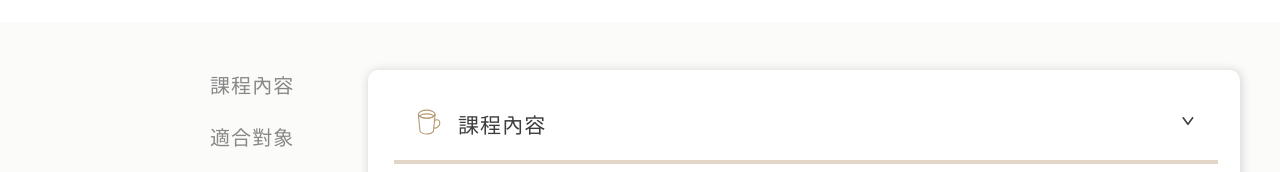
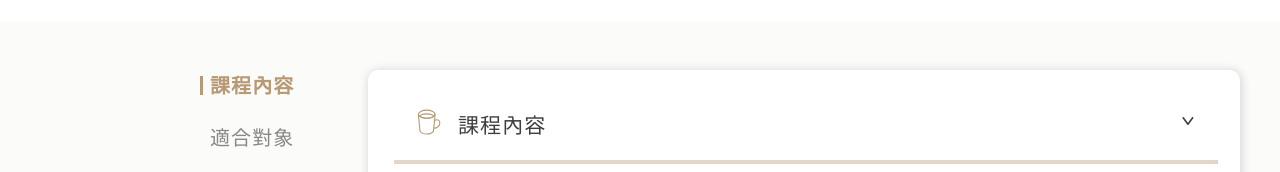
Before and after one commit to hunter850/coffee_react, a React (Create React App) app: page /course/detailed/1 in a window 1280 px wide. Shown: the part 776-948 px from the top of the page. Built offline with nearby package versions, Linux system fonts and the light colour scheme.

Commit message:
課程路徑高亮2.0

```diff
--- a/src/component/Course/CourseDetailed/CoursePath/CoursePath.css
+++ b/src/component/Course/CourseDetailed/CoursePath/CoursePath.css
@@ -9,6 +9,11 @@
 }
 .CoursePaths {
     padding-bottom: 23px;
+    cursor: pointer;
+}
+
+.CoursePaths:hover {
+    color: #b79973;
 }
 
 .focus {
--- a/src/component/Course/CourseDetailed/CoursePath/CoursePath.jsx
+++ b/src/component/Course/CourseDetailed/CoursePath/CoursePath.jsx
@@ -1,20 +1,12 @@
 import "./CoursePath.css";
-
-import { useState } from "react";
-const initState = (items) => {
-    const menuItems = [];
-    for (let i = 0; i < items.length; i++) {
-        menuItems.push({
-            id: i + 1,
-            name: items[i],
-            focus: false,
-        });
-    }
-
-    return menuItems;
-};
+import { useState, useEffect } from "react";
 
 function CoursePath() {
+    // 初次渲染預設高亮顯示
+    useEffect(() => {
+        setStart(0);
+    }, []);
+
     const coursePaths = [
         "課程內容",
         "適合對象",
@@ -22,23 +14,36 @@ function CoursePath() {
         "報名資訊",
         "注意事項",
     ];
+    // 初始高亮的狀態
+    const [start, setStart] = useState(1);
+    // 生成物件型狀態的函式
+    const initState = (items) => {
+        const menuItems = [];
+        for (let i = 0; i < items.length; i++) {
+            menuItems.push({
+                id: i + 1,
+                name: items[i],
+                focus: start === 1 && i === 0 ? true : false,
+            });
+        }
+        return menuItems;
+    };
+
     const defaultCoursePaths = initState(coursePaths);
     const [clickSure, setClickSure] = useState(defaultCoursePaths);
-
     return (
         <div className="CoursePath">
             {clickSure.map((v, i) => {
-                console.log(v);
                 return (
                     <div
                         key={i}
-                        className={`CoursePaths ${v.focus ? "focus" : ""}`}
+                        className={`CoursePaths ${v.focus ? "focus" : ""} `}
                         onClick={() => {
                             const newCoursePaths = defaultCoursePaths.map(
                                 (v, index) => {
-                                    if (i === index)
+                                    if (i === index) {
                                         return { ...v, focus: true };
-
+                                    }
                                     return v;
                                 }
                             );
```
